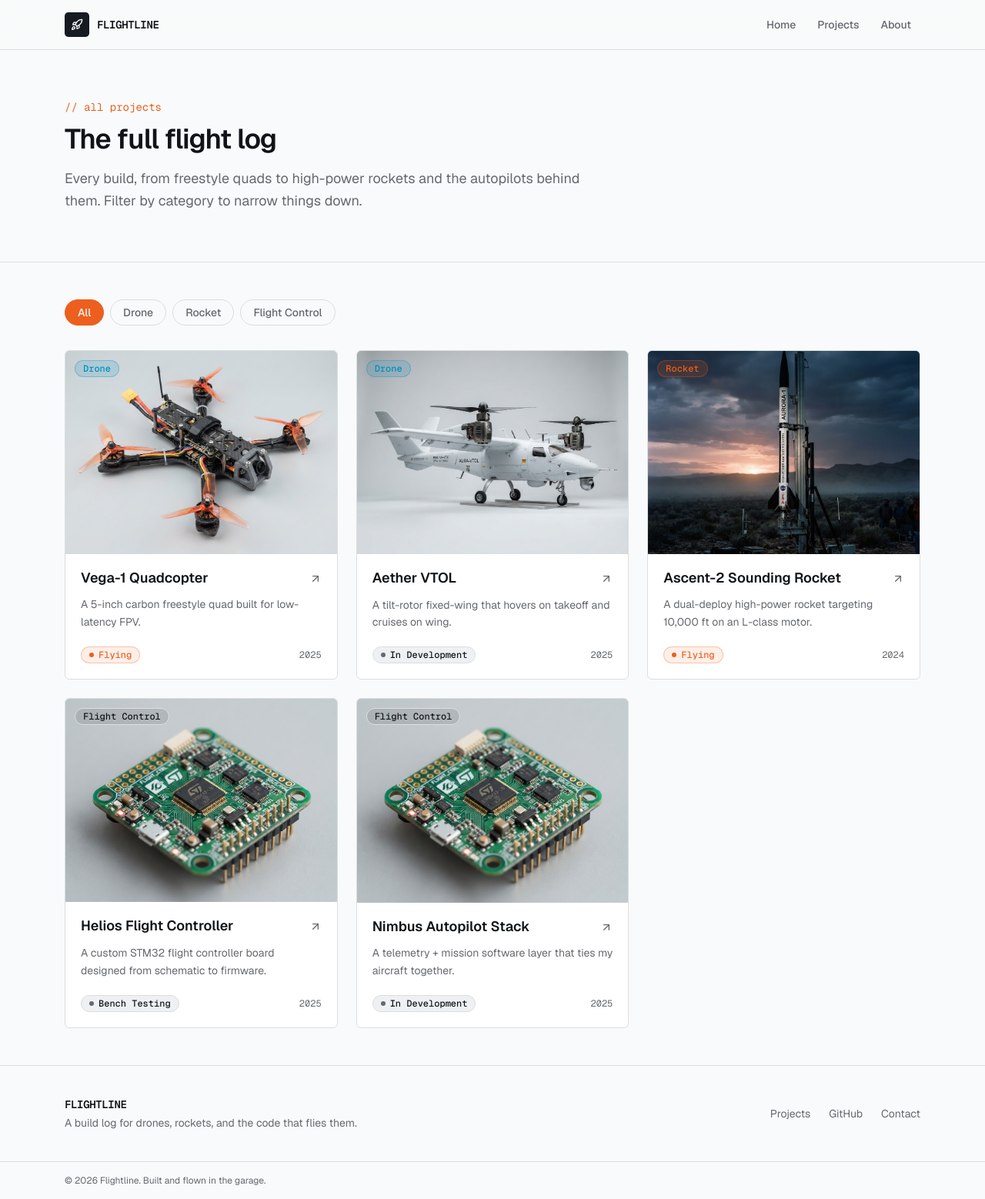
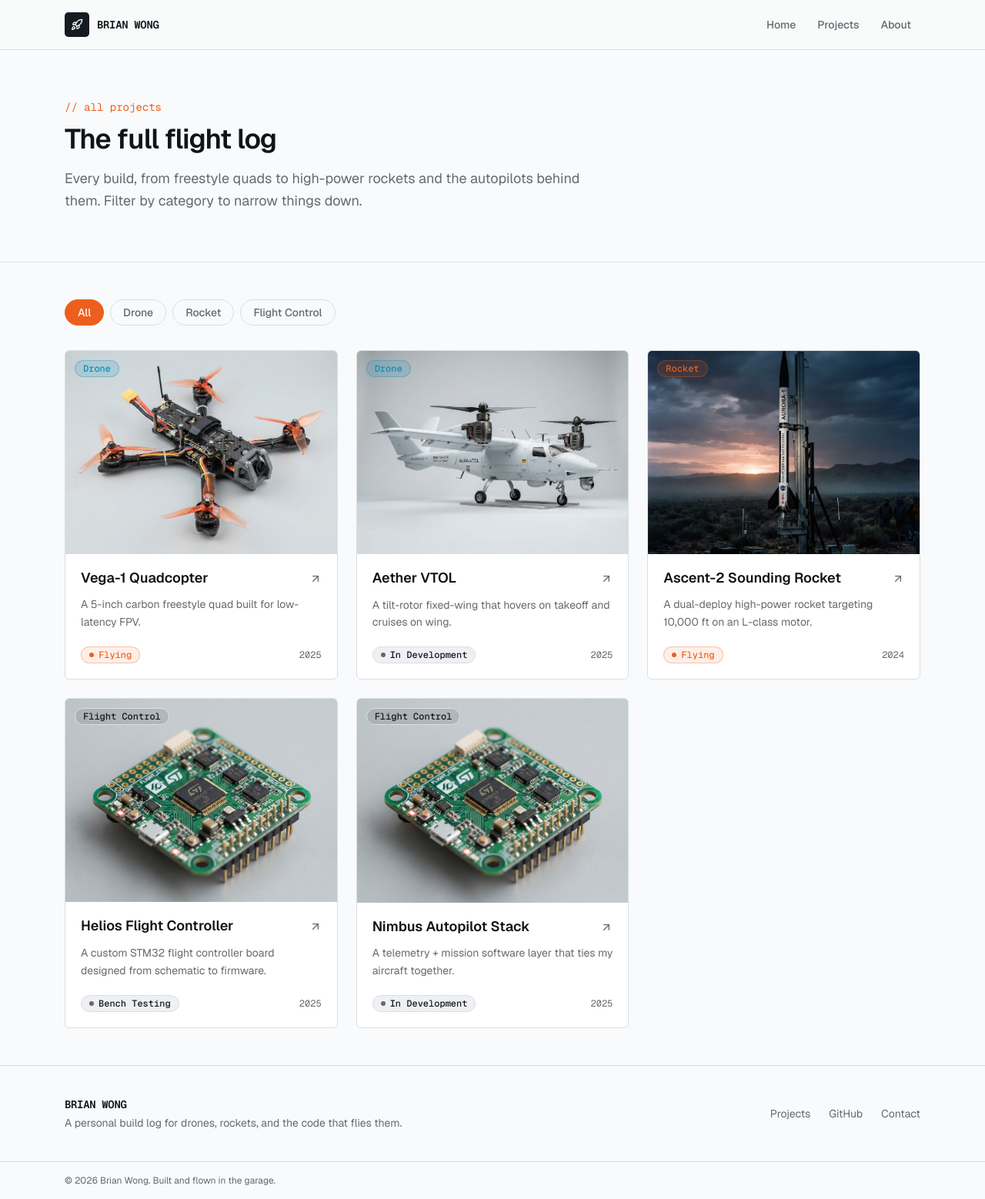
Before and after one commit to brianwong179-coder/weee, a Next.js app: page /projects in a window 1280 px wide. Shown: the whole page at 77% size. Built offline with nearby package versions, Linux system fonts and the light colour scheme.

Commit message:
feat: rebrand site from Flightline to Brian Wong
Co-authored-by: brianwong179-coder <302182142+brianwong179-coder@users.noreply.github.com>

```diff
--- a/app/layout.tsx
+++ b/app/layout.tsx
@@ -29,9 +29,9 @@ const sourceSans3 = Source_Sans_3({
 })
 
 export const metadata: Metadata = {
-  title: 'Flightline — Robotics, Drones & Rocketry',
+  title: 'Brian Wong — Robotics, Drones & Rocketry',
   description:
-    'A personal engineering log documenting custom drones, high-power rockets, and the flight control systems that fly them.',
+    "Brian Wong's personal engineering log documenting custom drones, high-power rockets, and the flight control systems that fly them.",
   generator: 'v0.app',
 }
 
--- a/app/projects/[slug]/page.tsx
+++ b/app/projects/[slug]/page.tsx
@@ -21,9 +21,9 @@ export async function generateMetadata({
 }): Promise<Metadata> {
   const { slug } = await params
   const project = getProject(slug)
-  if (!project) return { title: 'Project not found — Flightline' }
+  if (!project) return { title: 'Project not found — Brian Wong' }
   return {
-    title: `${project.title} — Flightline`,
+    title: `${project.title} — Brian Wong`,
     description: project.summary,
   }
 }
--- a/app/projects/page.tsx
+++ b/app/projects/page.tsx
@@ -4,7 +4,7 @@ import { SiteFooter } from '@/components/site-footer'
 import { ProjectsExplorer } from '@/components/projects-explorer'
 
 export const metadata: Metadata = {
-  title: 'Projects — Flightline',
+  title: 'Projects — Brian Wong',
   description: 'Drones, rockets, and flight control systems, documented build by build.',
 }
 
--- a/components/site-footer.tsx
+++ b/components/site-footer.tsx
@@ -5,9 +5,9 @@ export function SiteFooter() {
     <footer className="border-t border-border">
       <div className="mx-auto flex max-w-6xl flex-col gap-6 px-5 py-10 sm:flex-row sm:items-center sm:justify-between">
         <div>
-          <p className="font-mono text-sm font-semibold tracking-tight">FLIGHTLINE</p>
+          <p className="font-mono text-sm font-semibold tracking-tight">BRIAN WONG</p>
           <p className="mt-1 text-sm text-muted-foreground">
-            A build log for drones, rockets, and the code that flies them.
+            A personal build log for drones, rockets, and the code that flies them.
           </p>
         </div>
         <div className="flex flex-wrap gap-x-6 gap-y-2 text-sm">
@@ -24,7 +24,7 @@ export function SiteFooter() {
             GitHub
           </a>
           <a
-            href="mailto:hello@flightline.dev"
+            href="mailto:hello@brianwong.dev"
             className="text-muted-foreground transition-colors hover:text-foreground"
           >
             Contact
@@ -34,7 +34,7 @@ export function SiteFooter() {
       <div className="border-t border-border">
         <div className="mx-auto max-w-6xl px-5 py-4">
           <p className="text-xs text-muted-foreground">
-            © {new Date().getFullYear()} Flightline. Built and flown in the garage.
+            © {new Date().getFullYear()} Brian Wong. Built and flown in the garage.
           </p>
         </div>
       </div>
--- a/components/site-header.tsx
+++ b/components/site-header.tsx
@@ -16,7 +16,7 @@ export function SiteHeader() {
             <Rocket className="size-4" aria-hidden="true" />
           </span>
           <span className="font-mono text-sm font-semibold tracking-tight">
-            FLIGHTLINE
+            BRIAN WONG
           </span>
         </Link>
         <nav className="flex items-center gap-1" aria-label="Primary">
```
